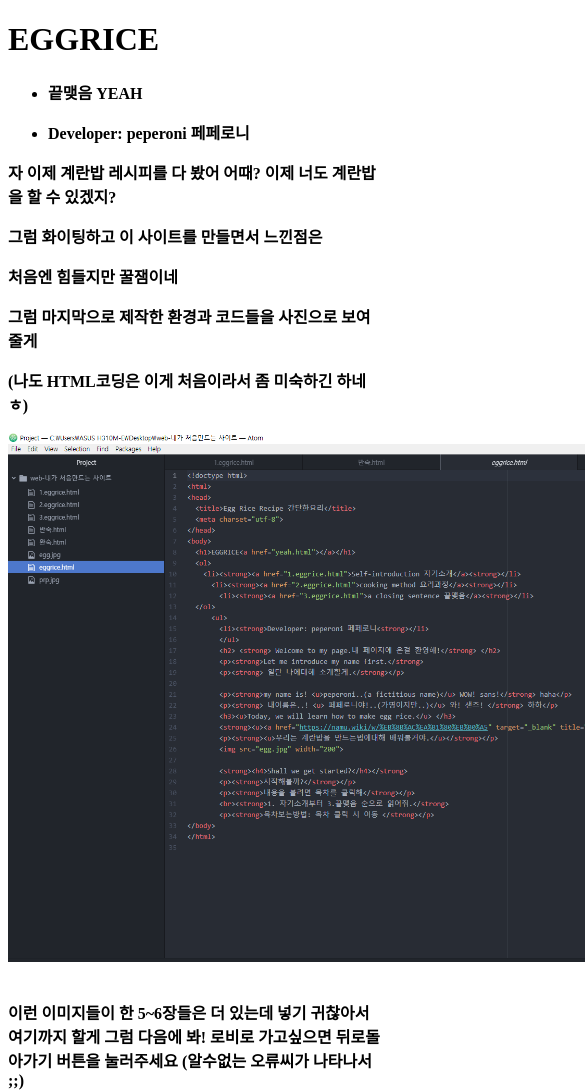
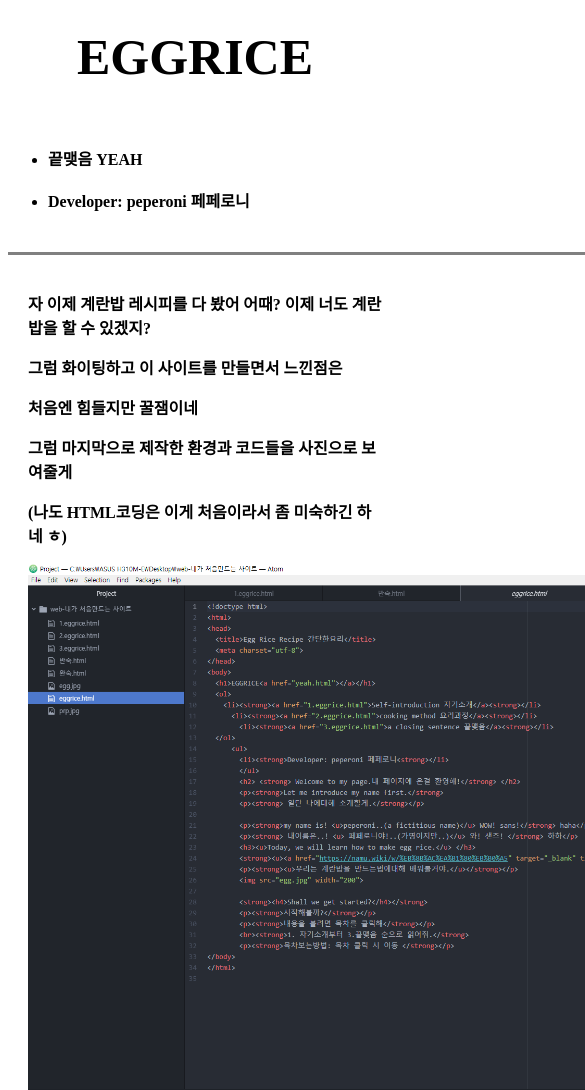
Before and after one commit to peperoni-del/peperoni, a plain HTML site: page 3.eggrice.html in a window 390 px wide. Shown: the top 1090 px of the page, 585 px wide, since content can reach past the window. Drawn offline with Linux system fonts and the light colour scheme.

Commit message:
3번째 업데이트-CSS추가
CSS가 추가된 계란홈페이지(?)

```diff
--- a/3.eggrice.html
+++ b/3.eggrice.html
@@ -3,15 +3,54 @@
 <head>
   <title>끝맺음</title>
   <meta charset="utf-8">
+  <style>
+  h1{
+    font-size: 50px;
+    text-align: center;
+    border-bottom: 3px solid gray;
+    margin: 0;
+    padding: 20px;
+  }
+  ul{
+    border-right:3px solid gray;
+    width:230px;
+    margin: 0px;
+    padding: 40px;
+  }
+  #grid{
+    display: grid;
+    grid-template-columns: 320px 1fr;
+  }
+  #at{
+    padding-left: 20px;
+    padding-top: 20px;
+  }
+  @media(max-width:800px) {
+    #grid{
+      display:block;
+      }
+    #grid ul{
+      border-right: none;
+    }
+    h1{
+      border-bottom:none;
+    }
+    ul{
+      padding-right:1000px;
+      border-bottom: 3px solid gray;
+    }
+  }
+  </style>
 </head>
 <body>
   <h1>EGGRICE<a href=""></a></h1>
+  <div id="grid">
   <ul>
-    <li><strong>끝맺음 YEAH<strong></li>
+        <li><strong>끝맺음 YEAH<strong></li>
+          <br>
+        <li><strong>Developer: peperoni 페페로니<strong></li>
   </ul>
-      <ul>
-        <li><strong>Developer: peperoni 페페로니<strong></li>
-        </ul>
+  <div id="at">
         <p><strong>자 이제 계란밥 레시피를 다 봤어 어때? 이제 너도 계란밥을 할 수 있겠지?<strong><p>
         <p><strong>그럼 화이팅하고 이 사이트를 만들면서 느낀점은</p></strong>
         <p><strong>처음엔 힘들지만 꿀잼이네</strong></p>
@@ -19,7 +58,9 @@
         (나도 HTML코딩은 이게 처음이라서 좀 미숙하긴 하네 ㅎ)
         <p><img src="roob.png" width="1000" border:2px; red;></p>
         <br>
-        <strong>이런 이미지들이 한 5~6장들은 더 있는데 넣기 귀찮아서 여기까지 할게 그럼 다음에 봐!</strong>
- 로비로 가고싶으면 뒤로돌아가기 버튼을 눌러주세요 (알수없는 오류씨가 나타나서 ;;)
+        그리고 많은 시간이 지나 CSS를 하게된 지금 이 코드들은 미개할 뿐이다.
+        <br>
+        <h2><strong><u><a href="index.html" title="돌아가는 버튼">홈으로 돌아가기</u></strong><h2>
+  </div>
 </body>
 </html>
--- /dev/null
+++ b/style.css
@@ -0,0 +1,39 @@
+<style>
+  body{
+    margin: 0px;
+  }
+  h1 {
+    font-size: 50px;
+    text-align: center;
+    border-bottom: 3px solid gray;
+    margin: 0;
+    padding: 20px;
+  }
+  #grid ol{
+    border-right:3px solid gray;
+    width:230px;
+    margin: 0px;
+    padding: 40px;
+  }
+  #grid{
+    display: grid;
+    grid-template-columns: 320px 1fr;
+  }
+  #at{
+    padding-left: 10px;
+  }
+  @media(max-width:800px) {
+    #grid{
+      display:block;
+      }
+      #grid ol{
+        border-right: none;
+      }
+    h1{
+      border-bottom:none;
+    }
+    ol{
+      border-bottom: 3px solid gray;
+    }
+  }
+</style>
```
Also changed, not shown: 1.eggrice.html (+50 -11 lines), 2.eggrice.html (+43 -12 lines), index.html (+7 -33 lines), mediaquery.html (added, +24 -0 lines), pp.html (added, +23 -0 lines).
